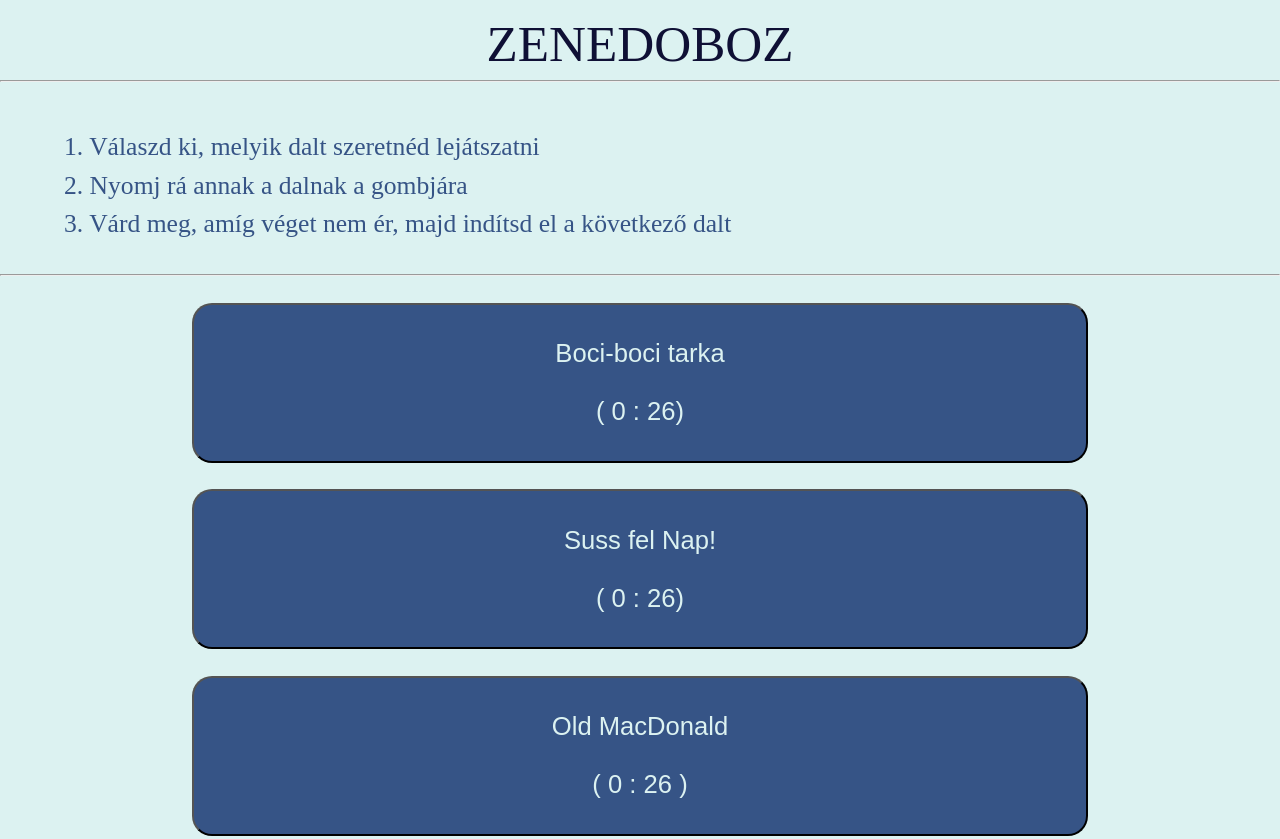
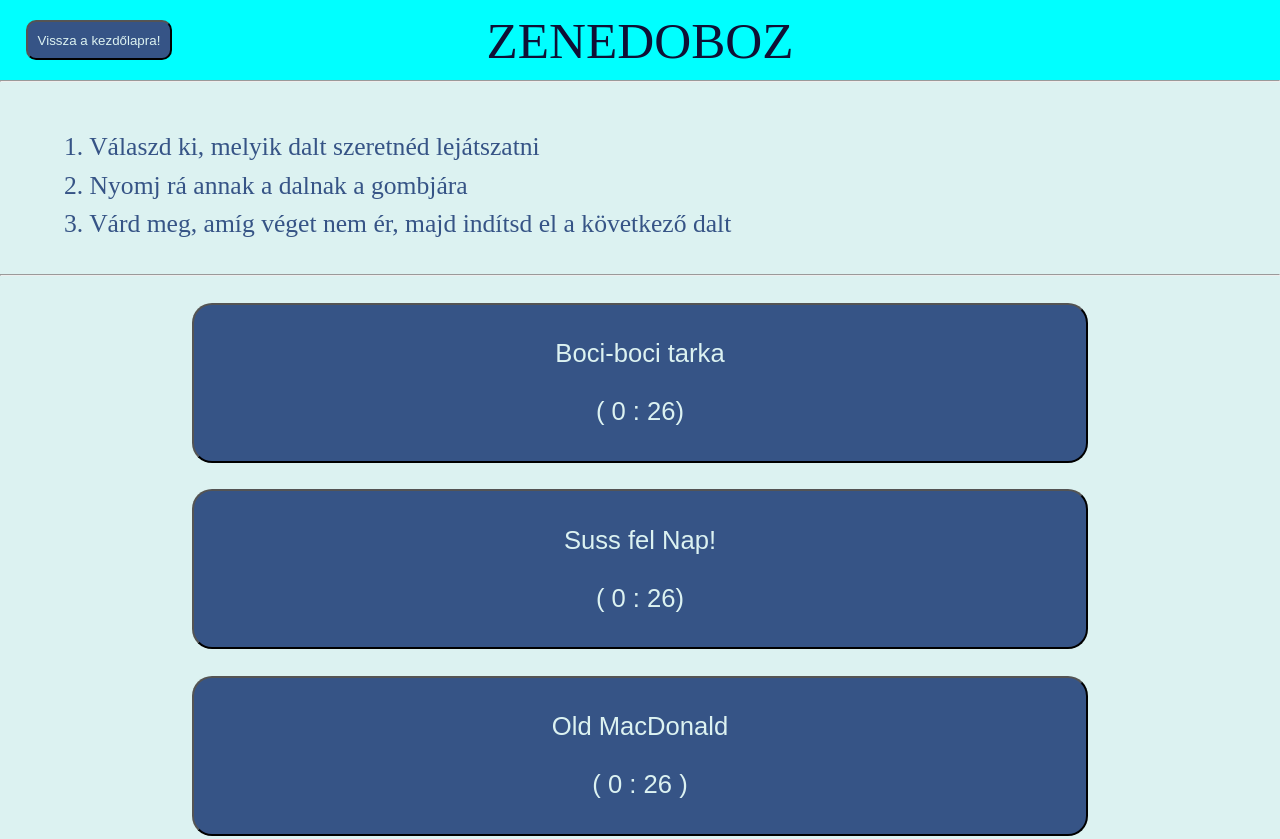
Before and after one commit to kazmer0/esp32-xilofon, a plain HTML site: page neumann/2zenedoboz.html in a window 1280 px wide. Shown: the top 839 px of the page. Drawn offline with Linux system fonts and the light colour scheme.

Commit message:
vissza gomb

```diff
--- a/neumann/2zenedoboz.css
+++ b/neumann/2zenedoboz.css
@@ -24,6 +24,8 @@
   }
 
   .header{
+      position: relative;
+      background-color: aqua;
       width: 100%;
       max-width: 1600px;
       display: flex;
@@ -32,11 +34,22 @@
       height: 10vh;
   }
   .header .cim{
-      margin-top: 1vh;
-      line-height: 2;
       font-size: 4vw;
       color: #0F1035;
   }
+  .header a .vissza_a_kezdolapra{
+    display: flex;
+    align-items: center;
+    position: absolute;
+    top:25%;
+    left: 2vw;
+    background-color: #365486;
+    color: #DCF2F1;
+    height: 5vh;
+    border-radius: 10px;
+    padding: 10px;
+  }
+
 
 
   .utasitas{
--- a/neumann/2zenedoboz.html
+++ b/neumann/2zenedoboz.html
@@ -8,6 +8,9 @@
   </head>
   <body>
     <div class="header">
+      <a href="index.html">
+        <button class="vissza_a_kezdolapra">Vissza a kezdőlapra!</button>
+      </a>
       <p class="cim">ZENEDOBOZ</p>
     </div>
     <hr />
```
